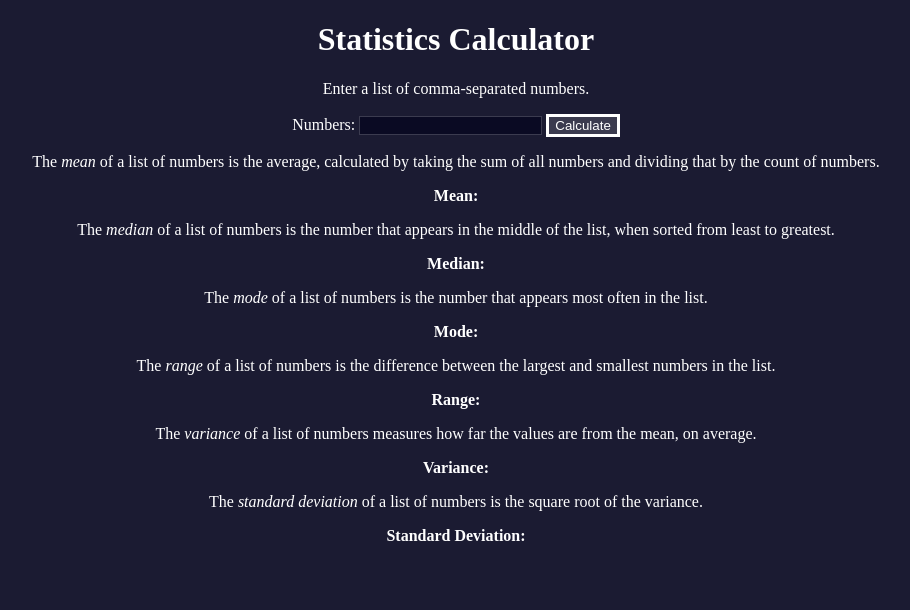
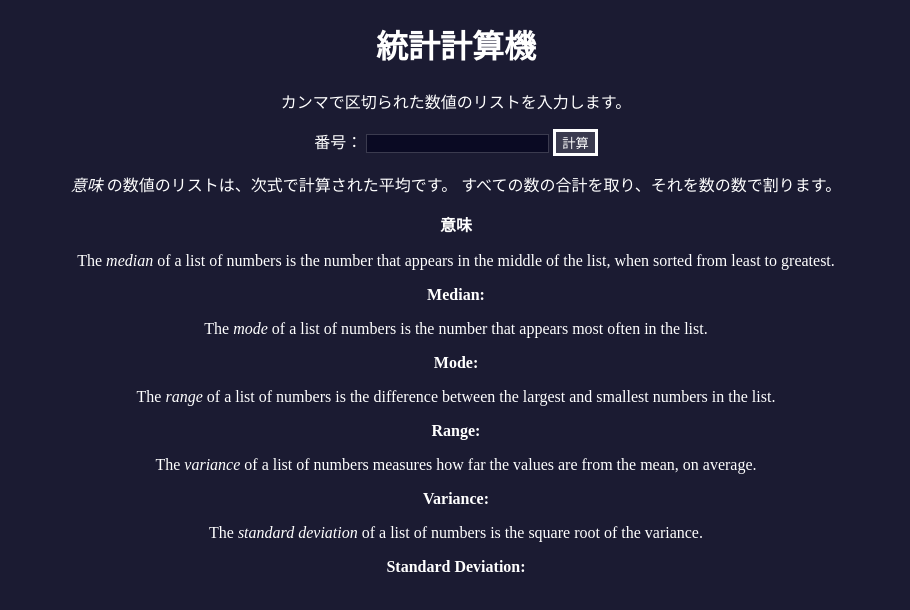
Before and after one commit to sebastianamor/Statistics-Calculator, a plain HTML site: page index.html in a window 1280 px wide. Shown: the whole page, without its empty margins (184-1094 px from the left). Drawn offline with Linux system fonts and the light colour scheme.

Commit message:
add translate

```diff
--- a/index.html
+++ b/index.html
@@ -8,19 +8,18 @@
     <title>Statistics Calculator</title>
   </head>
   <body>
-    <h1>Statistics Calculator</h1>
-    <p>Enter a list of comma-separated numbers.</p>
+    <h1>統計計算機</h1>
+    <p>カンマで区切られた数値のリストを入力します。</p>
     <form onsubmit="calculate(); return false;">
-      <label for="numbers">Numbers:</label>
+      <label for="numbers">番号：</label>
       <input type="text" name="numbers" id="numbers" />
-      <button type="submit">Calculate</button>
+      <button type="submit">計算</button>
     </form>
     <div class="results">
       <p>
-        The <dfn>mean</dfn> of a list of numbers is the average, calculated by
-        taking the sum of all numbers and dividing that by the count of numbers.
+         <dfn>意味</dfn> の数値のリストは、次式で計算された平均です。 すべての数の合計を取り、それを数の数で割ります。
       </p>
-      <p class="bold">Mean: <span id="mean"></span></p>
+      <p class="bold">意味 <span id="mean"></span></p>
       <p>
         The <dfn>median</dfn> of a list of numbers is the number that appears in
         the middle of the list, when sorted from least to greatest.
```
